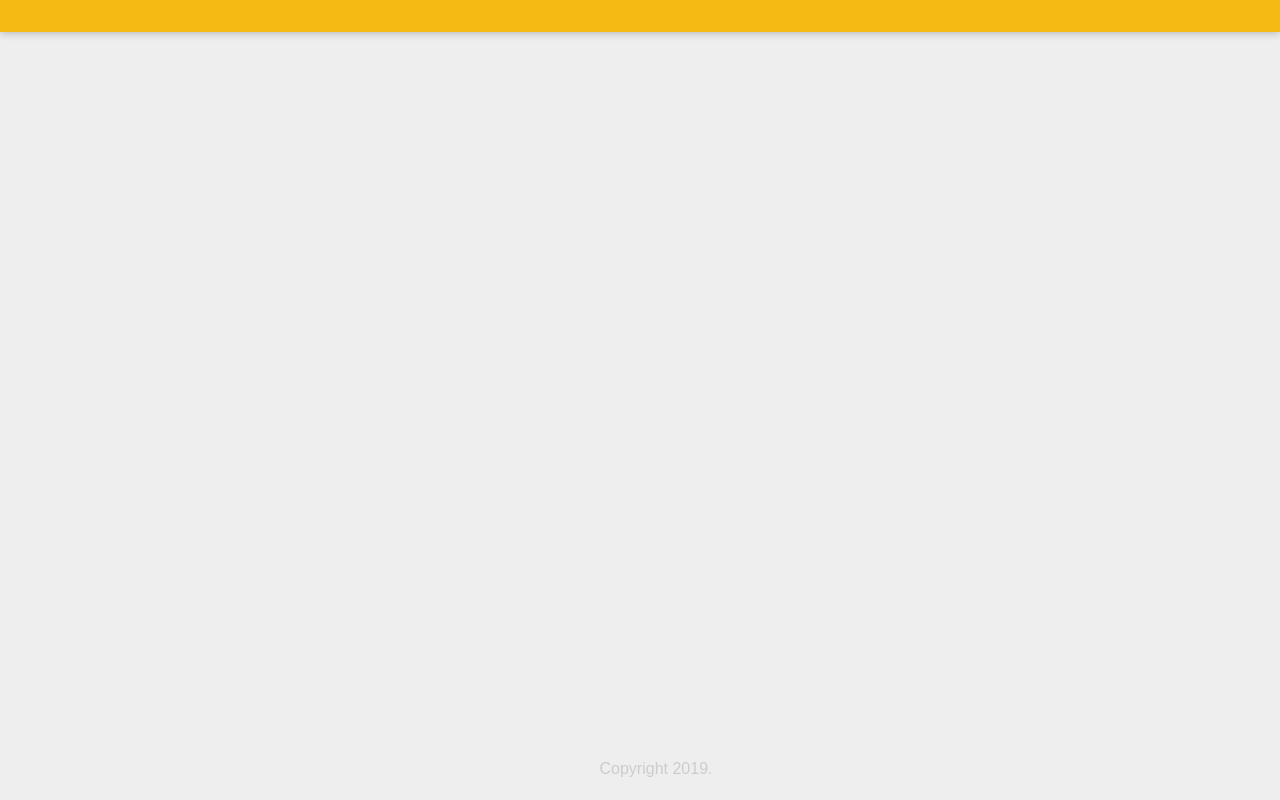
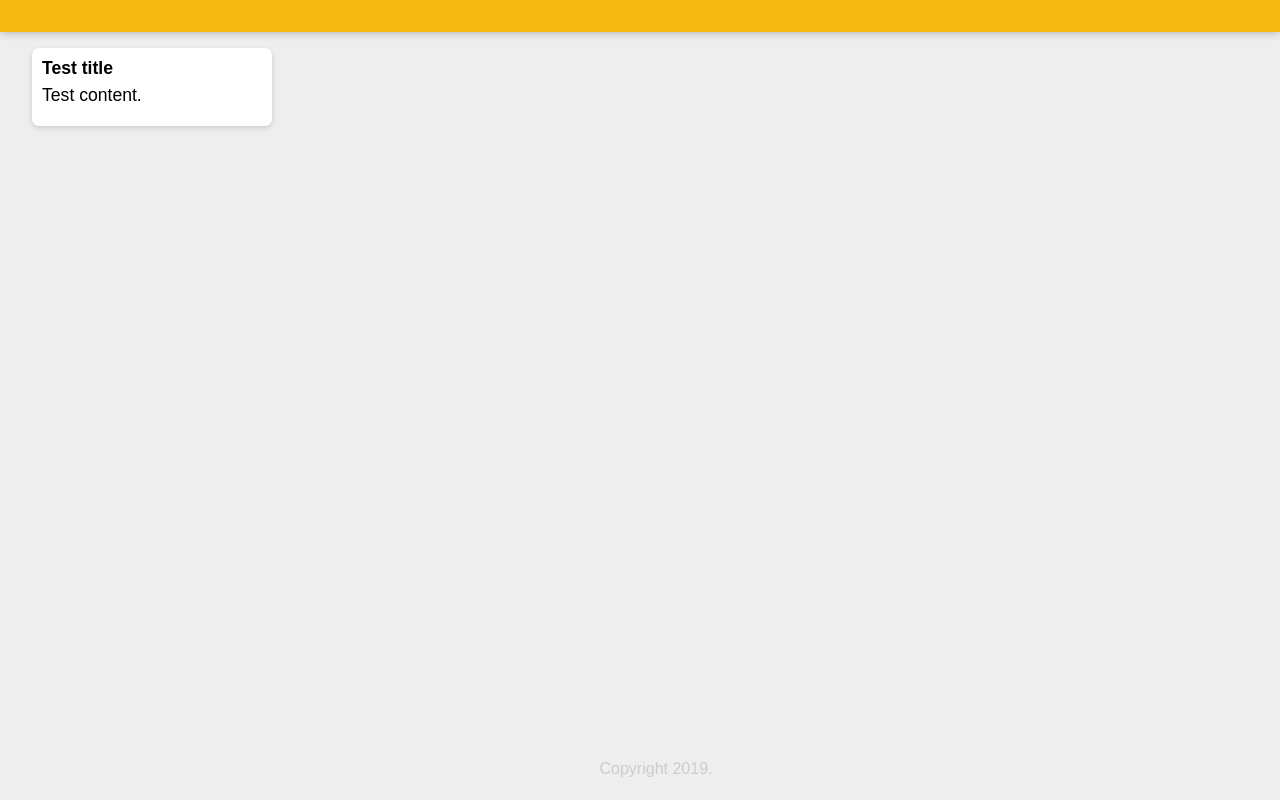
Before and after one commit to juancarlosoriano/keeper, a React (Create React App) app: page / in a window 1280 px wide. Built offline with nearby package versions, Linux system fonts and the light colour scheme.

Commit message:
Create new header, footer and note components

```diff
--- a/src/components/App.jsx
+++ b/src/components/App.jsx
@@ -1,23 +1,14 @@
 import React from "react";
 import "../styles/App.scss";
-
-const Header = () => {
-  return <header className="c-header"></header>;
-};
-
-const Footer = () => {
-  const currentYear = new Date().getFullYear();
-  return (
-    <footer className="c-footer">
-      <p className="c-footer__copyright-text">Copyright {currentYear}.</p>
-    </footer>
-  );
-};
+import Header from "./Header";
+import Footer from "./Footer";
+import Note from "./Note";
 
 const App = () => {
   return (
     <div className="c-App">
       <Header />
+      <Note title="Test title" content="Test content." />
       <Footer />
     </div>
   );
--- /dev/null
+++ b/src/components/Footer.jsx
@@ -0,0 +1,12 @@
+import React from "react";
+
+const Footer = () => {
+  const currentYear = new Date().getFullYear();
+  return (
+    <footer className="c-footer">
+      <p className="c-footer__copyright-text">Copyright {currentYear}.</p>
+    </footer>
+  );
+};
+
+export default Footer;
--- /dev/null
+++ b/src/components/Header.jsx
@@ -0,0 +1,7 @@
+import React from "react";
+
+const Header = () => {
+  return <header className="c-header"></header>;
+};
+
+export default Header;
--- /dev/null
+++ b/src/components/Note.jsx
@@ -0,0 +1,12 @@
+import React from "react";
+
+const Note = ({ title, content }) => {
+  return (
+    <div className="c-note">
+      <h1 className="c-note__title">{title}</h1>
+      <p className="c-note__content">{content}</p>
+    </div>
+  );
+};
+
+export default Note;
--- a/src/styles/App.scss
+++ b/src/styles/App.scss
@@ -36,7 +36,7 @@ body {
   }
 }
 
-.note {
+.c-note {
   background: #fff;
   border-radius: 7px;
   box-shadow: 0 2px 5px #ccc;
@@ -44,11 +44,11 @@ body {
   width: 240px;
   margin: 16px;
   float: left;
-  h1 {
+  .c-note__title {
     font-size: 1.1em;
     margin-bottom: 6px;
   }
-  p {
+  .c-note__content {
     font-size: 1.1em;
     margin-bottom: 10px;
     white-space: pre-wrap;
```
